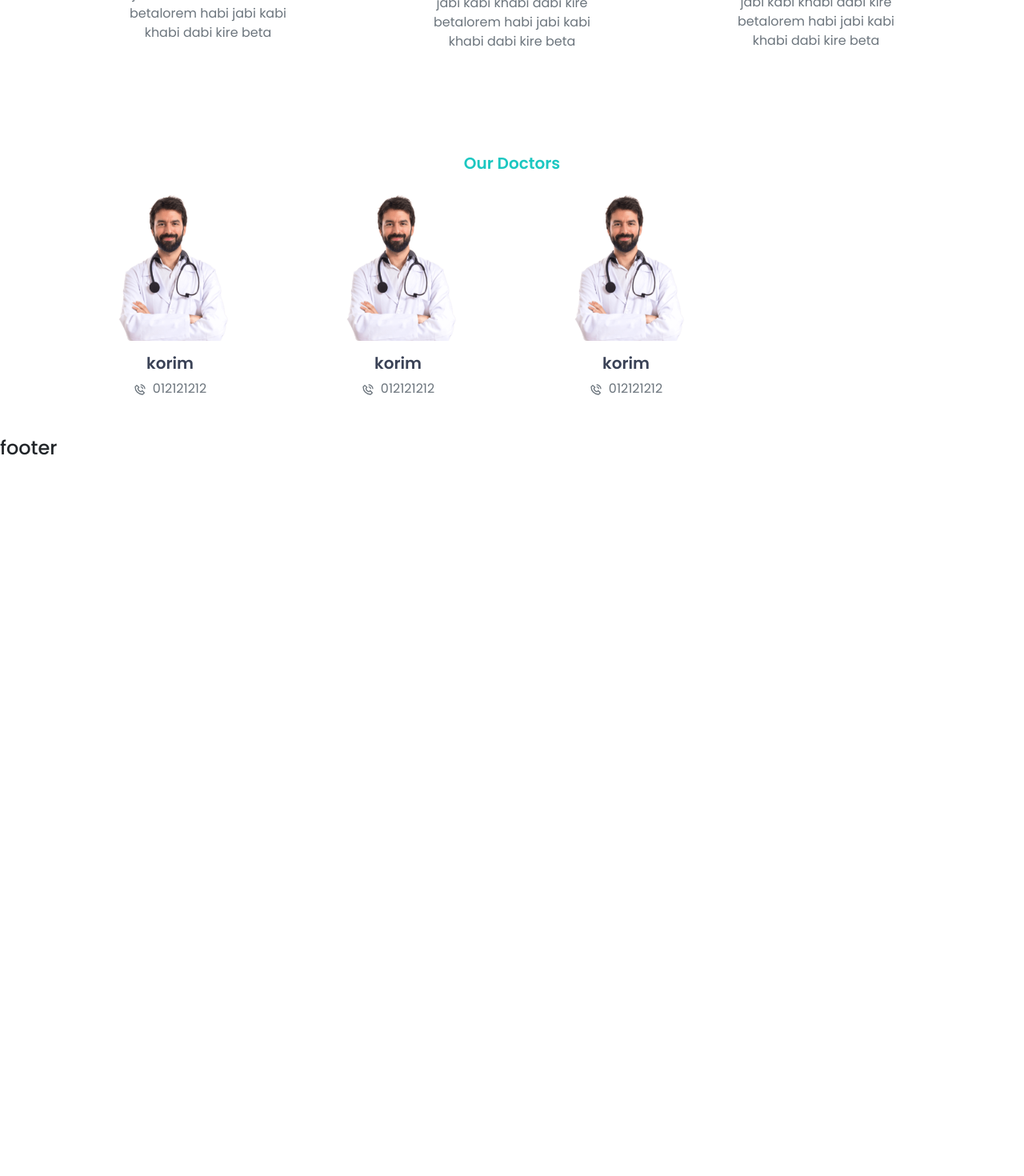
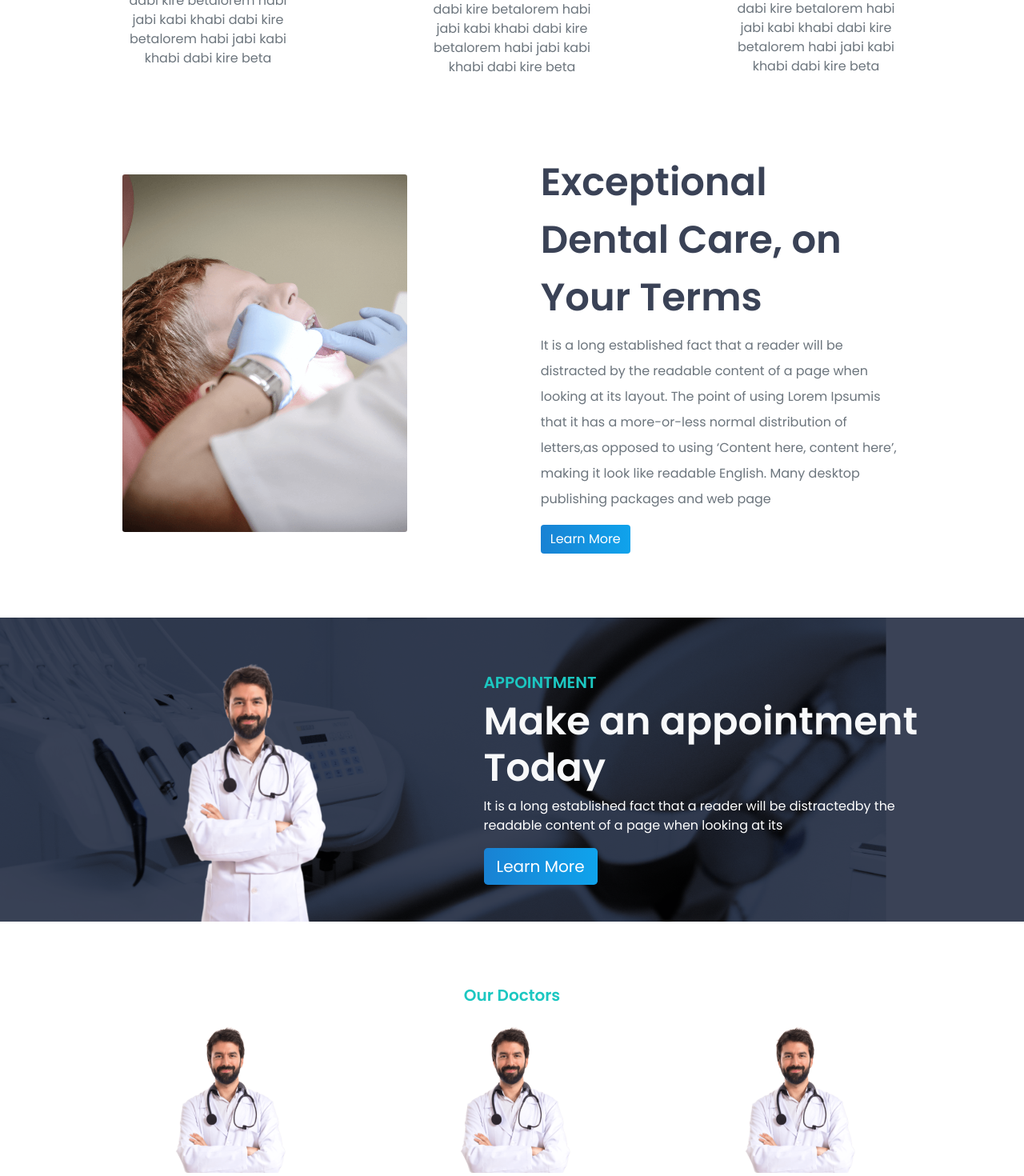
Before and after one commit to sakib-siddiqi/MERN-Doctors-Portal, a React (Create React App) app in the folder React-Doctors-Portal/: page / in a window 1280 px wide. Shown: the part 1160-2630 px from the top of the page at 80% size. Before the commit the page ends 1743 px from the top, so only its background shows below. Built offline with nearby package versions, Linux system fonts and the light colour scheme.

Commit message:
appointment section

```diff
--- a/React-Doctors-Portal/src/Pages/Home/Components/Doctors/Doctors.jsx
+++ b/React-Doctors-Portal/src/Pages/Home/Components/Doctors/Doctors.jsx
@@ -22,10 +22,10 @@ const doctorsData = [
 ];
 const Doctors = () => {
   return (
-    <Section id="Doctors" className="p-3">
+    <Section id="Doctors">
       <Container className="mt-5">
         <HomeTitle className="text-center" subTitle="Our Doctors" />
-        <Row className="mt-4">
+        <Row className="mt-4 justify-content-evenly">
           {doctorsData.map((doctorData) => (
             <SDCard imgPercent={75} cardData={doctorData} />
           ))}
--- /dev/null
+++ b/React-Doctors-Portal/src/Pages/Home/Components/Sections/FeateredService.jsx
@@ -0,0 +1,37 @@
+import React from "react";
+import { Col, Container, Row } from "react-bootstrap";
+import Section from "../../../../Shared/Section";
+
+const FeateredService = () => {
+  return (
+    <Section id="featuredService">
+      <Container>
+        <Row xs={1} className="g-4 justify-content-around">
+          <Col md={4} className="h-center">
+            <img
+              src="./images/treatment.png"
+              alt="featured-service-img"
+              className="img-fluid rounded-1"
+            />
+          </Col>
+          <Col md={5} className="v-center">
+            <h1 className="display-5 fw-md my-t-dark lh-base">
+              Exceptional Dental Care, on Your Terms
+            </h1>
+            <p className="text-muted lh-lg">
+              It is a long established fact that a reader will be distracted by
+              the readable content of a page when looking at its layout. The
+              point of using Lorem Ipsumis that it has a more-or-less normal
+              distribution of letters,as opposed to using ‘Content here, content
+              here’, making it look like readable English. Many desktop
+              publishing packages and web page{" "}
+            </p>
+            <button className="btn btn-primary">Learn More</button>
+          </Col>
+        </Row>
+      </Container>
+    </Section>
+  );
+};
+
+export default FeateredService;
--- a/React-Doctors-Portal/src/Pages/Home/Components/Sections/Header.jsx
+++ b/React-Doctors-Portal/src/Pages/Home/Components/Sections/Header.jsx
@@ -7,7 +7,7 @@ const Header = () => {
     <header id="Header">
       <MyNavbar />
       <Container>
-        <Row xs={1} className="vh-100">
+        <Row xs={1} className="vh-min-100">
           <Col
             md={5}
             className="v-center align-items-center align-items-md-start text-center text-md-start"
@@ -24,7 +24,7 @@ const Header = () => {
             </p>
             <button className="btn btn-primary btn-lg">Get appointment</button>
           </Col>
-          <Col md={7} className="h-center">
+          <Col md={7} className="h-center justify-content-end">
             <img src="./images/chair.png" alt="header-img" className="w-75" />
           </Col>
         </Row>
--- /dev/null
+++ b/React-Doctors-Portal/src/Pages/Home/Components/Sections/SecAppointment.jsx
@@ -0,0 +1,36 @@
+import React from "react";
+import { Col, Container, Row } from "react-bootstrap";
+import Section from "../../../../Shared/Section";
+const SecAppointment = () => {
+  return (
+    <Section id="appointment" className="pt-4">
+      <Container>
+        <Row
+          xs={1}
+          className="justify-content-around flex-column-reverse flex-md-row"
+        >
+          <Col md={4}>
+            <img
+              src="./images/doctor.png"
+              alt="doctor-appinment"
+              className="img-fluid"
+            />
+          </Col>
+          <Col md={6} className="v-center">
+            <h5 className="my-t-primary fw-md">APPOINTMENT</h5>
+            <h1 className="display-5 text-light fw-md">
+              Make an appointment Today
+            </h1>
+            <p className="text-white mb-3">
+              It is a long established fact that a reader will be distractedby
+              the readable content of a page when looking at its
+            </p>
+            <button className="btn btn-primary btn-lg">Learn More</button>
+          </Col>
+        </Row>
+      </Container>
+    </Section>
+  );
+};
+
+export default SecAppointment;
--- a/React-Doctors-Portal/src/Pages/Home/Components/Services.jsx
+++ b/React-Doctors-Portal/src/Pages/Home/Components/Sections/Services.jsx
@@ -1,8 +1,8 @@
 import React from "react";
 import { Container, Row } from "react-bootstrap";
-import Section from "../../../Shared/Section";
-import HomeTitle from "./Common/HomeTitle";
-import SDCard from "./Common/SDCard";
+import Section from "../../../../Shared/Section";
+import HomeTitle from "../Common/HomeTitle";
+import SDCard from "../Common/SDCard";
 
 const Services = () => {
   return (
--- a/React-Doctors-Portal/src/Pages/Home/Home.css
+++ b/React-Doctors-Portal/src/Pages/Home/Home.css
@@ -3,3 +3,8 @@
   background-size: contain;
   background-position: center center;
 }
+#appointment {
+  background: #3a4256 url("./appointment-bg.png");
+  background-blend-mode: multiply;
+  background-size: cover;
+}
--- a/React-Doctors-Portal/src/Pages/Home/Home.jsx
+++ b/React-Doctors-Portal/src/Pages/Home/Home.jsx
@@ -1,13 +1,17 @@
 import React from "react";
 import Doctors from "./Components/Doctors/Doctors";
+import FeateredService from "./Components/Sections/FeateredService";
 import Header from "./Components/Sections/Header";
-import Services from "./Components/Services";
+import SecAppointment from "./Components/Sections/SecAppointment";
+import Services from "./Components/Sections/Services";
 import "./Home.css";
 const Home = () => {
   return (
     <div id="Home">
       <Header />
       <Services />
+      <FeateredService />
+      <SecAppointment />
       <Doctors />
     </div>
   );
--- a/React-Doctors-Portal/src/Shared/Section.jsx
+++ b/React-Doctors-Portal/src/Shared/Section.jsx
@@ -1,8 +1,13 @@
 import React from "react";
 
-const Section = ({ id, children, className }) => {
+const Section = ({ id, children, className, ...rest }) => {
   return (
-    <section id={id} className={`${className} mt-5 mb-3`}>
+    <section
+      {...rest}
+      id={id}
+      className={`${className}`}
+      style={{ marginTop: "5rem" }}
+    >
       {children}
     </section>
   );
--- a/React-Doctors-Portal/src/Styles/myClasses.css
+++ b/React-Doctors-Portal/src/Styles/myClasses.css
@@ -30,3 +30,8 @@ Background
   background: var(--glass) !important;
   backdrop-filter: var(--glass-blur) !important;
 }
+
+/* height */
+.vh-min-100 {
+  min-height: 100vh;
+}
```
Also changed, not shown: React-Doctors-Portal/src/Pages/Home/appointment-bg.png (renamed from React-Doctors-Portal/public/images/appointment-bg.png).
